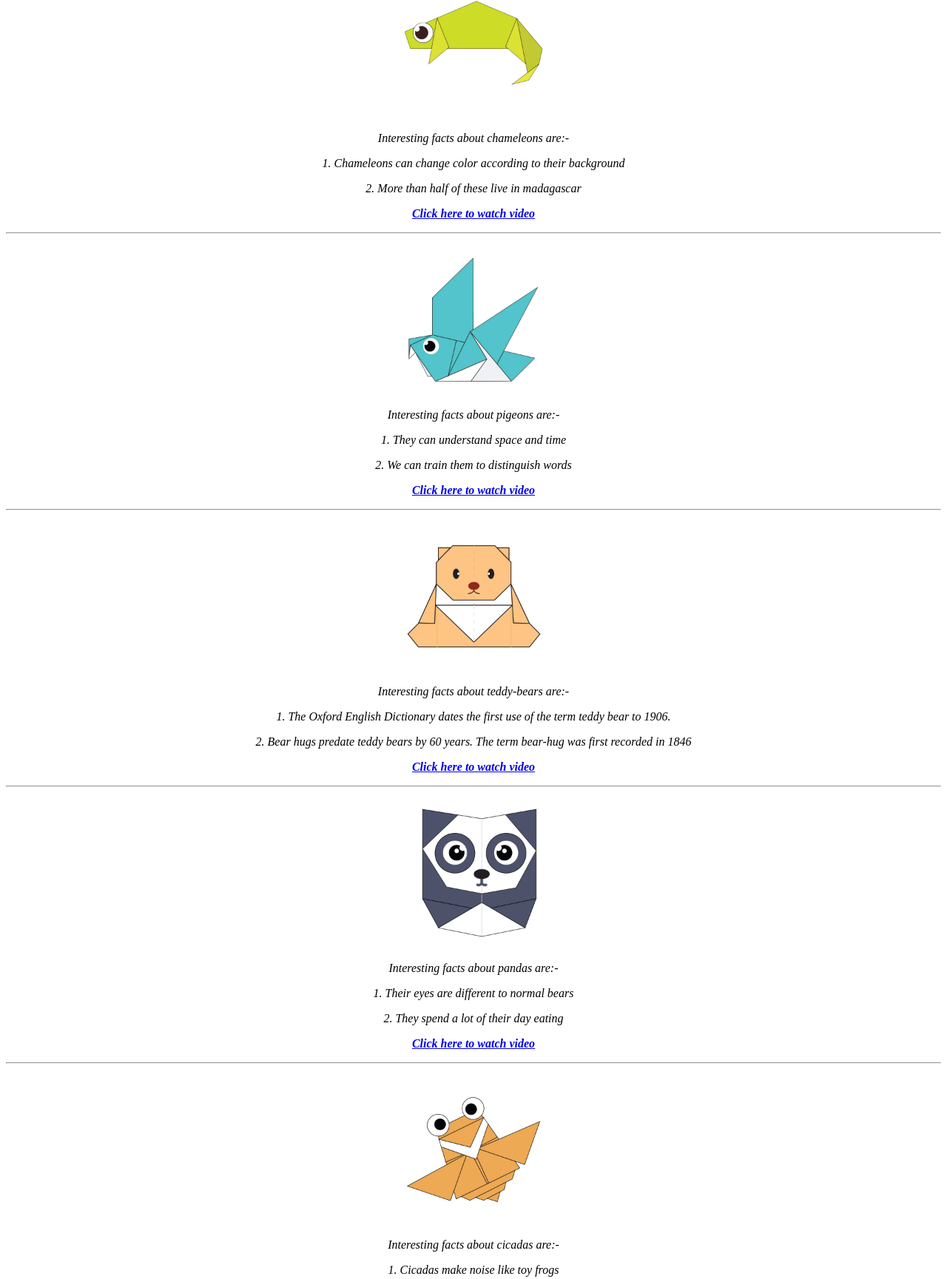
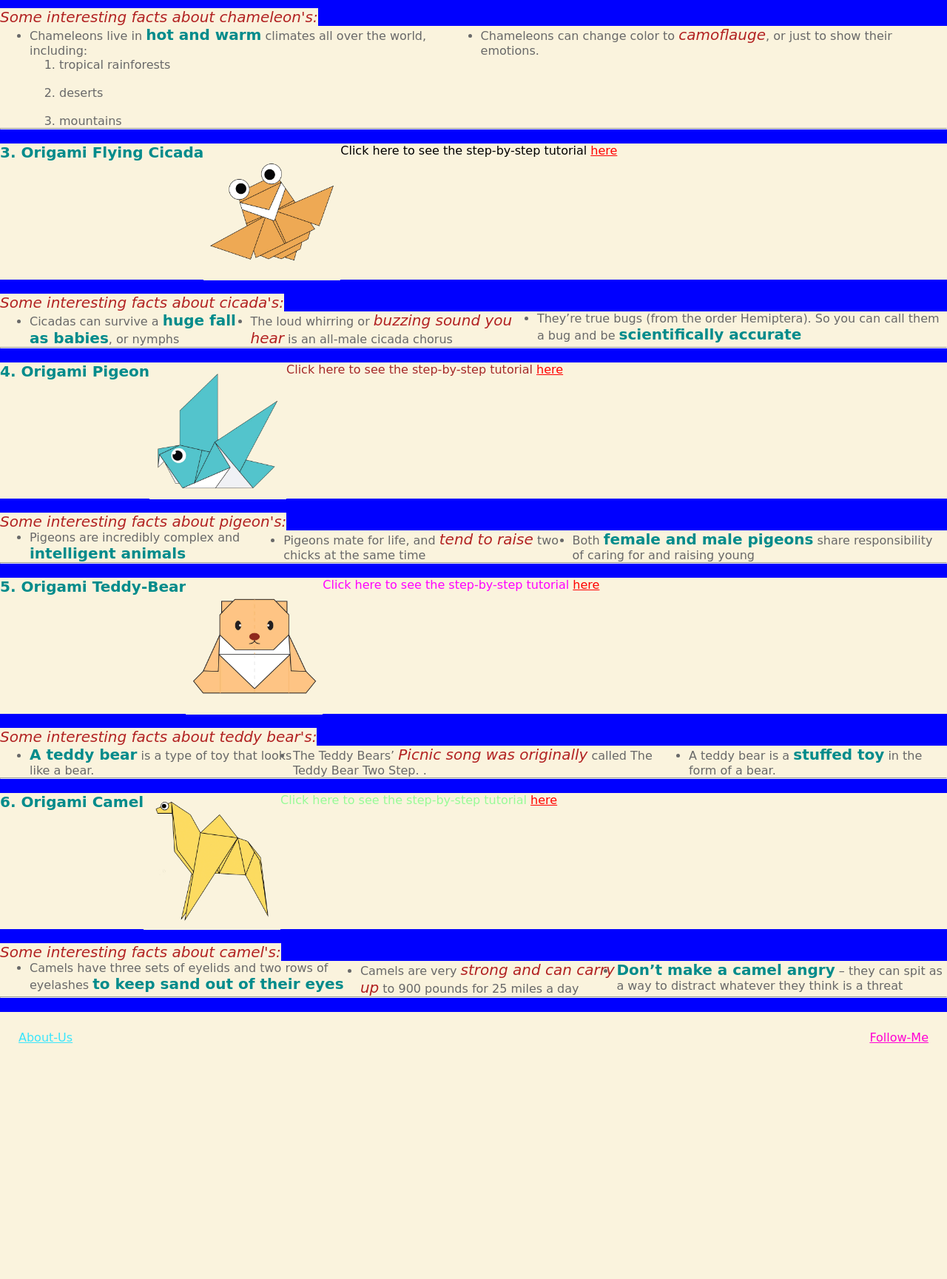
Before and after one commit to Justsneak7/origami-website, a plain HTML site: page index.html in a window 1280 px wide. Shown: the part 571-2300 px from the top of the page at 74% size. After the commit the page ends 2008 px from the top, so only its background shows below. Drawn offline with Linux system fonts and the light colour scheme.

Commit message:
Add files via upload

```diff
--- a/index.html
+++ b/index.html
@@ -1,96 +1,125 @@
 <!DOCTYPE html>
 <html>
     <head>
-     <title> Orgami Designs </title>
-     <style>
+
+        <title> Origami Designs </title>
+        <link rel = 'stylesheet' type = 'text/css' href = "style.css"/>
+
+    <!-- <style>
      h1{
-         color: blueviolet;
+                color: red
             }
-     h3{
-         color: chartreuse;
+            body{
+                background: blue;
+                color: yellow;
             }
-
-     </style>
+   </style> -->
 </head>
    <body>
-    <center>
-        <i>
-     <h1> Origami Designs </h1>
-     <h3> Click the images to see how to make them </h3>
-     <a href="#"> About us </a>
-     <a href="#"> Follow us </a>
-
-
-     <p><a href="http://origami.me/camel/" target="_blank"><img src="camel.png" width=200 height=200/></a></p>
-     <p> Interesting facts about camels are:- </p>
-     <p> 1. Camels have three eylids </p>
-     <p> 2. There are over 160 word for camel in arabic </p>
-     <p><a href="https://www.youtube.com/watch?v=eG1IMqh3D0g" target="_blank"><b> Click here to watch video </b></a></p>
+    <center><h1> ORIGAMI DESIGNS </h1></center>
+      <div = class = "grid">
+       <div class = "panda">
+      <b>1. Origami Panda</b>
+        <a href = "http://origami.me/panda/"><img src="panda.png" width=185 height=185/></a>
+        <p>Click here to see the step-by-step tutorial  <a href="http://origami.me/panda/" target="_blank" style="color:red">here</a></p>
+    </div>
+        <br>
+           <i>Some interesting facts about panda's:</i>
+          <ul>
+              <div class = "panda-text">
+                <li>Pandas eat bamboo because it is very common and has a lot of <b>fiber</b></li>
+                <li>Pandas can <i>swim and climb trees</i>, but they're mostly lazy...</li>
+                <li>Pandas are commonly black and white, but they can even be <b>pink or brown</b> too!</li>
+            </div>
+            </ul>
+            </div>
           <hr>
-
-
-     <p><a href="http://origami.me/chameleon/" target="_blank"><img src="chameleon.png" width=200 height=200/></a></p>
-     <p> Interesting facts about chameleons are:- </p>
-     <p> 1. Chameleons can change color according to their background </p>
-     <p> 2. More than half of these live in madagascar  </p>
-     <p><a href="https://www.youtube.com/watch?v=d2V4BgM_5JU" target="_blank"><b> Click here to watch video </b></a></p>
+        <br>
+        <div class = "chameleon">
+        <b>2. Origami Chameleon</b>
+          <a href = "http://origami.me/chameleon/"><img src="chameleon.png" width=185 height=185/></a>
+          <p>Click here to see the step-by-step tutorial  <a href="http://origami.me/chameleon/" target="_blank" style="color:red">here</a></p>
+        </div>
+          <br>
+             <i>Some interesting facts about chameleon's:</i>
+          <ul>
+              <div class  = "chameleon-text">
+                <li>Chameleons live in <b>hot and warm</b> climates all over the world, including:
+                    <ol><li>tropical rainforests</li><br><li>deserts</li><br><li>mountains</li></ol>
+                </li>
+                <li>Chameleons can change color to <i>camoflauge</i>, or just to show their emotions.</li>
+            </div>
+            </ul>
          <hr>
-
-
-     <p><a href="http://origami.me/pigeon/" target="_blank"><img src="pigeon.png" width=200 height=200/></a></p>
-     <p> Interesting facts about pigeons are:- </p>
-     <p> 1. They can understand space and time </p>
-     <p> 2. We can train them to distinguish words </p>
-     <p><a href="https://www.youtube.com/watch?v=beyzDR2dHh8"target="_blank"><b> Click here to watch video </b></a></p>
+        <br>
+        <div class  = "cicada">
+        <b>3. Origami Flying Cicada</b>
+         <a href = "http://origami.me/flying-cicada/"><img src="cicada.png" width=185 height=185/></a>
+         <p>Click here to see the step-by-step tutorial  <a href="http://origami.me/flying-cicada/" target="_blank" style="color:red">here</a></p>
+        </div>
+         <br>
+         <i>Some interesting facts about cicada's:</i>
+         <ul>
+            <div class  = "cicada-text">
+             <li> Cicadas can survive a <b>huge fall as babies</b>, or nymphs</li>
+             <li>The loud whirring or <i>buzzing sound you hear</i> is an all-male cicada chorus</li>
+             <li>They’re true bugs (from the order Hemiptera). So you can call them a bug and be <b>scientifically accurate</b></li>
+            </div>
+            </ul>
           <hr>
-
-
-     <p><a href="http://origami.me/teddy-bear/" target="_blank"><img src="teddy.png" width=200 height=200/></a></p>
-     <p> Interesting facts about teddy-bears are:- </p>
-     <p> 1. The Oxford English Dictionary dates the first use of the term teddy bear to 1906. </p>
-     <p> 2. Bear hugs predate teddy bears by 60 years. The term bear-hug was first recorded in 1846 </p>
-     <p><a href="https://www.youtube.com/watch?v=1KXKbZIq6CI" target="_blank"><b> Click here to watch video </b></a></p>
+        <br>
+        <div class  = "pigeon">
+        <b>4. Origami Pigeon</b>
+        <a href = "http://origami.me/pigeon/"><img src="pigeon.png" width=185 height=185/></a>
+        <p>Click here to see the step-by-step tutorial <a href="http://origami.me/pigeon/" target="_blank" style="color:red">here</a></p>
+    </div>
+        <br>
+        <i>Some interesting facts about pigeon's:</i>
+        <ul>
+            <div class  = "pigeon-text">
+            <li>Pigeons are incredibly complex and <b>intelligent animals</b></li>
+            <li>Pigeons mate for life, and <i>tend to raise</i> two chicks at the same time</li>
+            <li>Both <b>female and male pigeons</b> share responsibility of caring for and raising young</li>
+        </div>
+        </ul>
          <hr>
-
-
-     <p><a href="http://origami.me/panda/" target="_blank"><img src="panda.png" width=200 height=200/></a></p>
-     <p> Interesting facts about pandas are:- </p>
-     <p> 1. Their eyes are different to normal bears </p>
-     <p> 2. They spend a lot of their day eating </p>
-     <p><a href="https://www.youtube.com/watch?v=dw9nAQwRQwI" target="_blank"><b> Click here to watch video </b></a></p>
+        <br>
+        <div class  = "teddy">
+        <b>5. Origami Teddy-Bear</b>
+        <a href = "http://origami.me/teddy-bear/"><img src="teddy.png" width=185 height=185/></a>
+        <p>Click here to see the step-by-step tutorial <a href="http://origami.me/teddy-bear/" target="_blank" style="color:red">here</a></p>
+    </div>
+        <br>
+        <i>Some interesting facts about teddy bear's:</i>
+        <ul>
+            <div class  = "teddy-text">
+            <li><b>A teddy bear</b> is a type of toy that looks like a bear.</li>
+            <li>The Teddy Bears’ <i>Picnic song was originally</i> called The Teddy Bear Two Step. .</li>
+            <li>A teddy bear is a <b>stuffed toy</b> in the form of a bear.</li>
+        </div>
+        </ul>
        <hr>
-
-
-     <p><a href="http://origami.me/flying-cicada/" target="_blank"><img src="cicada.png" width=200 height=200/></a></p>
-     <p> Interesting facts about cicadas are:- </p>
-     <p> 1. Cicadas make noise like toy frogs </p>
-     <p> 2. Female cicadas lay from 200 to 600 eggs in tiny holes made in branches and twigs in trees and shrubs </p>
-     <p><a href="https://www.youtube.com/watch?v=KTkfH_KYKnE" target="_blank"><b> Click here to watch video </b></a></p>
+       <br>
+       <div class  = "camel">
+        <b>6. Origami Camel</b>
+        <a href = "http://origami.me/camel/"><img src="camel.png" width=185 height=185/></a>
+        <p>Click here to see the step-by-step tutorial <a href="http://origami.me/camel/" target="_blank" style="color:red">here</a></p>
+        </div>
+        <br>
+        <i>Some interesting facts about camel's:</i>
+        <ul>
+            <div class  = "camel-text">
+            <li>Camels have three sets of eyelids and two rows of eyelashes <b>to keep sand out of their eyes</b></li>
+            <li>Camels are very <i>strong and can carry up</i> to 900 pounds for 25 miles a day</li>
+            <li><b>Don’t make a camel angry</b> – they can spit as a way to distract whatever they think is a threat</li>
+        </div>
+        </ul>
+    </div>
         <hr>
-    </i>
-    </center>
-
-
-
-
-
-
-
-
-
-
+        <br>
+          <div class = "header">
+        <a href="https://github.com/Justsneak7" target="_blank" style="color:rgb(59, 229, 252)">About-Us</a>
+        <a href="https://github.com/Justsneak7" target="_blank" style="color:rgb(255, 0, 212)">Follow-Me</a>
+</div>
     </body>
-
-
-
-
-
-
-
-
-
-
-
-
-
 </html>
--- /dev/null
+++ b/style.css
@@ -0,0 +1,120 @@
+* {
+    /* color: #1e90ff; */
+    background-color: #FAF3DD;
+    font-family: cursive, fantasy, serif;
+    margin: 0px;
+}
+
+
+.header{
+    background-color: #FAF3DD;
+    display: flex;
+    justify-content: space-between;
+    padding:25px
+}
+
+.grid {
+    margin: 0px;
+    padding: 0px;
+    justify-content: center;
+}
+
+.panda{
+    display : flex;
+    color:greenyellow
+}
+
+.panda-text{
+    display: flex;
+    justify-content: space-between;
+    color:magenta
+}
+
+.chameleon{
+    display : flex;
+    color:red
+}
+
+.chameleon-text{
+    display: flex;
+    justify-content: space-between;
+    color:greenyellow
+}
+
+.cicada{
+    display : flex;
+    color:black
+}
+
+.cicada-text{
+    display: flex;
+    justify-content: space-between;
+    color:red
+}
+
+.pigeon{
+    display : flex;
+    color:brown
+}
+
+.pigeon-text{
+    display: flex;
+    justify-content: space-between;
+    color:black
+}
+
+.teddy{
+    display : flex;
+    color:magenta
+}
+
+.teddy-text{
+    display: flex;
+    justify-content: space-between;
+    color:brown
+}
+
+.camel{
+    display : flex;
+    color:palegreen
+}
+
+.camel-text{
+    display: flex;
+    justify-content: space-between;
+    color:gold
+}
+
+    h1{
+        text-align: center;
+        margin-left: 30px;
+        color : blue;
+        padding: 25px;
+}
+
+body{
+    background: blue;
+    color: whitesmoke;
+}
+
+.Links {
+    padding: 25px;
+}
+
+img {
+    margin-bottom: -5px;
+}
+
+li {
+    color: #696969;
+}
+
+b {
+    font-size: 20px;
+    color: #008b8b;
+}
+
+i {
+    font-size: 20px;
+    color: #b22222;
+}
```
Lines whose indentation alone changed are shown as unchanged.
